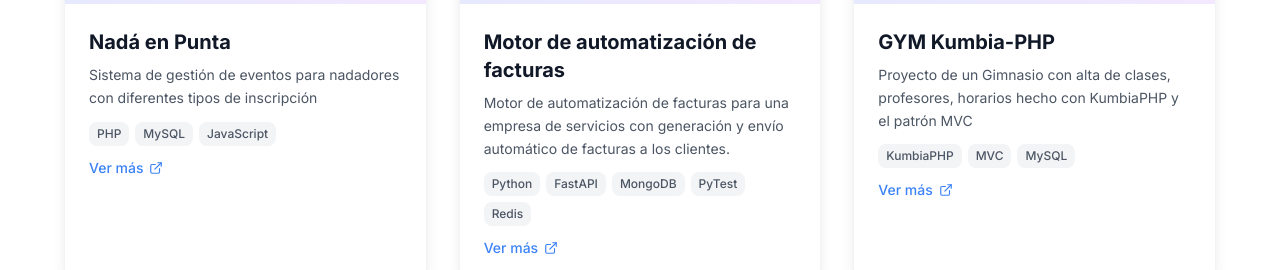
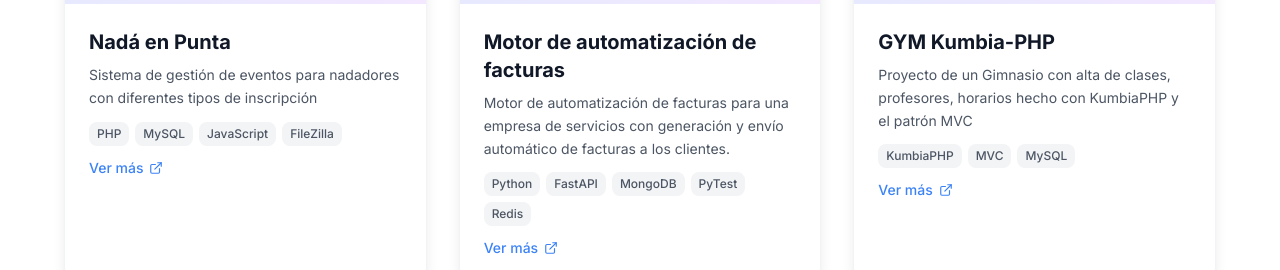
Before and after one commit to JuanZorrilla95/portafolio2024, a React (Create React App) app: page / in a window 1280 px wide. Shown: the part 3088-3358 px from the top of the page. Built offline with nearby package versions, Linux system fonts and the light colour scheme.

Commit message:
Add 'FileZilla' tag to a project in Projects.js

```diff
--- a/src/components/Projects.js
+++ b/src/components/Projects.js
@@ -25,7 +25,7 @@ const projectsData = [
     image: "./nadaenpunta.webp",
     link: "https://www.nadaenpunta.com",
     // isGithub: true,
-    tags: ["PHP", "MySQL", "JavaScript"],
+    tags: ["PHP", "MySQL", "JavaScript", "FileZilla"],
   },
   {
     image: "./portadapython.webp",
```
